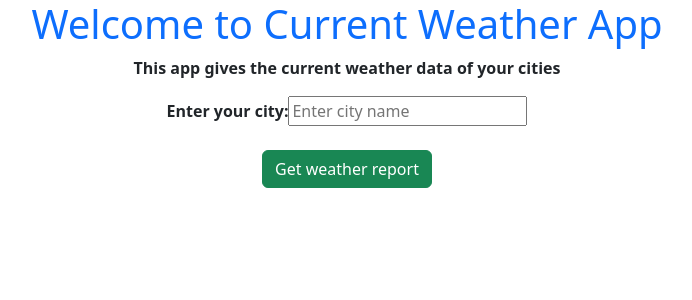
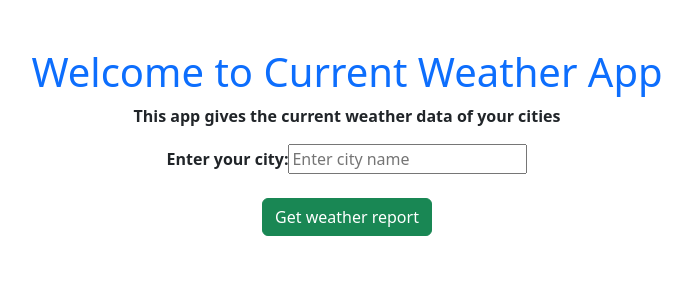
Before and after one commit to mu-kumaran/currentweatherapp, a React (Create React App) app: page / in a window 1280 px wide. Shown: the top 300 px of the page, without its empty margins (293-985 px from the left). Built offline with nearby package versions, Linux system fonts and the light colour scheme.

Commit message:
new commit

```diff
--- a/src/App.js
+++ b/src/App.js
@@ -12,7 +12,8 @@ function CurrentWeatherApp()
   }
 
   const showreport = ()=>{
-    const apikey = "ac537bbe836e81e36aa7fffa32d483f3"
+
+    const apikey = `${process.env.REACT_APP_WEATHER_API_KEY}`
     var apiurl = `https://api.openweathermap.org/data/2.5/weather?q=${city}&appid=${apikey}`
     console.log(apiurl)
     axios.get(apiurl).then(
@@ -26,7 +27,9 @@ function CurrentWeatherApp()
     })
   }
   return(
-    <div className="align-items-center justify-content-center text-center min-vh-100">
+
+    <div className="align-items-center justify-content-center text-center min-vh-100 mt-5">
+    <title>Current Weather App</title>
     <h1><span className="text-primary">Welcome to Current Weather App</span></h1>
     <p><b>This app gives the current weather data of your cities</b></p>
     <label><b>Enter your city:</b> </label>
@@ -38,7 +41,7 @@ function CurrentWeatherApp()
     {output !== null && output.cod === 200 &&
     <>
       <h3><u>Weather Report:</u></h3>
-      <h4>{"Main: "+output.weather[0].main}</h4>
+      <h4>{"Weather now: "+output.weather[0].main}</h4>
       <h4>{"Description: "+output.weather[0].description}</h4>
       <h4>{"Wind speed: "+output.wind.speed}</h4>
     </>
```
Also changed, not shown: 2 other files (tests, documents, lock files or other folders).
